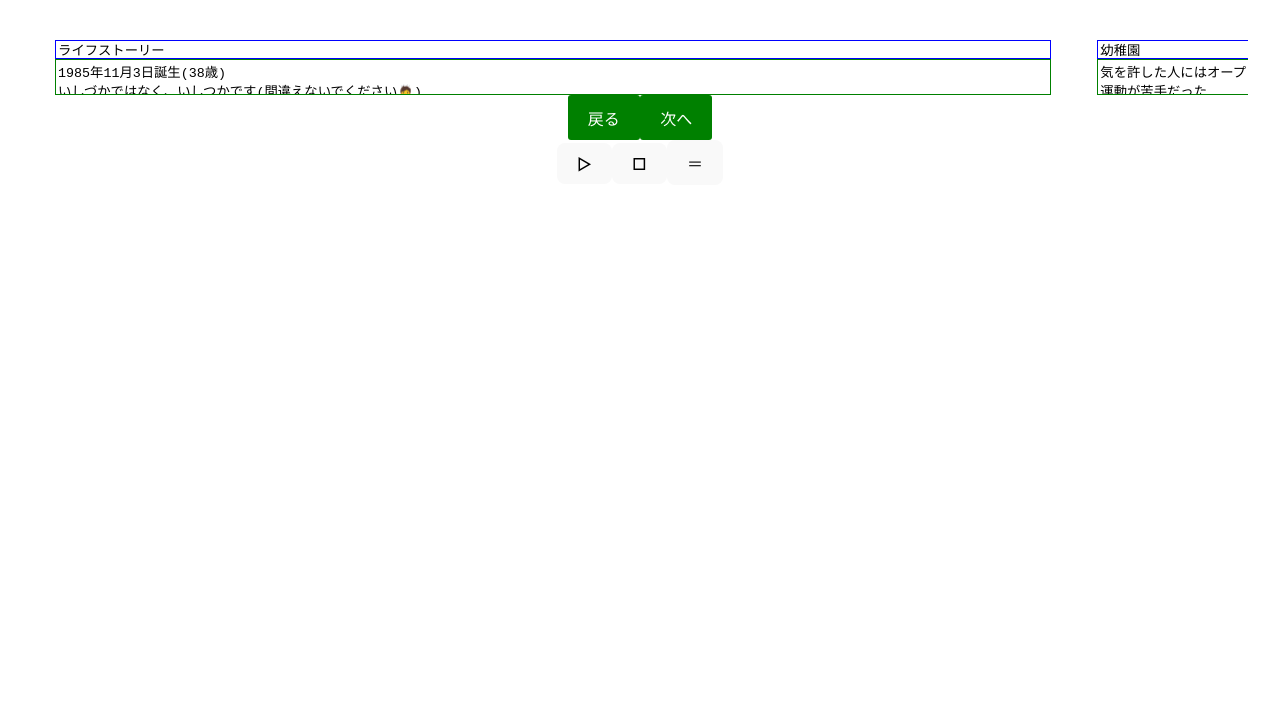
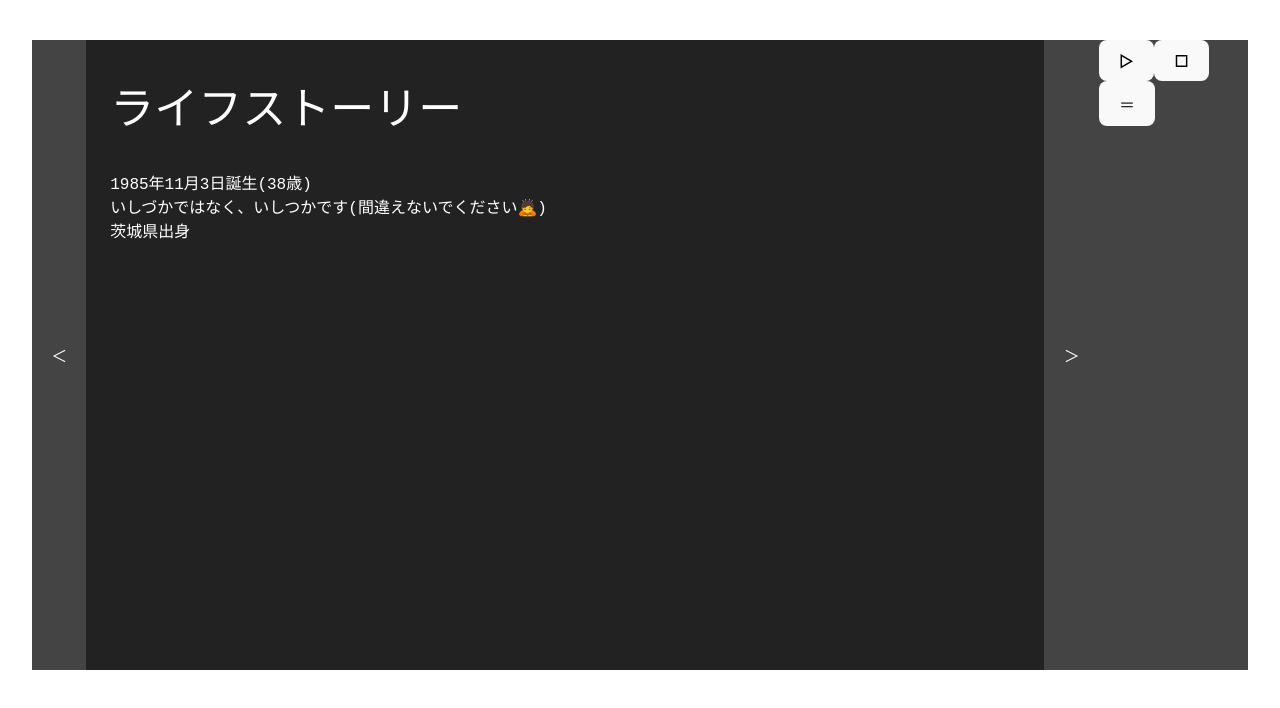
Before and after one commit to tak389/slideshow, a React (Vite) app: page / in a window 1280 px wide. Shown: the top 708 px of the page. Built offline with nearby package versions, Linux system fonts and the light colour scheme; no server answers.

Commit message:
プレゼンテーションの枠組みの修正
Signed-off-by: tak389 <pupu8241t@gmail.com>

```diff
--- a/src/App.css
+++ b/src/App.css
@@ -3,7 +3,6 @@
   height: 720px;
   margin: 0 auto;
   padding: 2rem;
-  text-align: center;
 }
 
 .logo {
--- a/src/components/atoms/SlideButton/index.module.css
+++ b/src/components/atoms/SlideButton/index.module.css
@@ -1,6 +1,13 @@
 .button {
-    background-color: green;
+    background-color: #444444;
+    outline: none;
     color: white;
     border-radius: 3px;
     cursor: pointer;
+    border: none;
 }
+
+.button:focus {
+    outline: none;
+    background: transparent;
+}
--- a/src/components/atoms/Text/index.module.css
+++ b/src/components/atoms/Text/index.module.css
@@ -1,5 +1,9 @@
 .text {
-    border: 1px solid blue;
+    border: none;
     outline: none;
     width: 95%;
+    font-size: 44px;
+    background-color: #222222;
+    color: #FFFFFF;
+    padding: 5vh 2vw 0;
 }
--- a/src/components/atoms/TextArea/index.module.css
+++ b/src/components/atoms/TextArea/index.module.css
@@ -1,6 +1,12 @@
 .textarea {
-    border: 1px solid green;
+    border: none;
     outline: none;
+    overflow: hidden;
     resize: none;
     width: 95%;
+    height: 500px;
+    font-size: 16px;
+    background-color: #222222;
+    color: #FFFFFF;
+    padding: 5vh 2vw 0;
 }
--- a/src/components/organisms/Presentation/index.module.css
+++ b/src/components/organisms/Presentation/index.module.css
@@ -1,5 +1,5 @@
 .presentation_area {
-    width: 16.6%;
+    width: 14.2%;
     height: 100%;
     font-size: 16px;
     display: flex;
--- a/src/components/templates/SlideShowTemplate/index.module.css
+++ b/src/components/templates/SlideShowTemplate/index.module.css
@@ -1,11 +1,23 @@
-.slide_wrapper {
+.template {
   width: 100%;
-  position: relative;
-  overflow: hidden;
+  background-color: #444444;
+  display: flex;
+  justify-content: center;
+
+  .outside {
+    display: flex;
+    align-items: center;
+  }
+
+  .slide_wrapper {
+    width: 88%;
+    position: relative;
+    overflow: hidden;
+    display: inline-block;
+  }
 }
 
 .slide_area {
-  width: 600%;
-  height: 100%;
+  width: 700%;
   display: flex;
 }
--- a/src/components/templates/SlideShowTemplate/index.tsx
+++ b/src/components/templates/SlideShowTemplate/index.tsx
@@ -44,7 +44,7 @@ const SlideShowTemplate = (props: Props): JSX.Element => {
     }
 
     const scrollStyle = {
-        transform: `translateX(-${pageIndex * 16.66}%)`,
+        transform: `translateX(-${pageIndex * 14.2}%)`,
         transition: 'transform 0.5s ease'
     }
 
@@ -54,7 +54,10 @@ const SlideShowTemplate = (props: Props): JSX.Element => {
     }
 
     return (
-        <div className=''>
+        <div className={styles.template}>
+            <span className={styles.outside}>
+                <SlideButton onClick={slidePrevPage}>＜</SlideButton>
+            </span>
             <div className={styles.slide_wrapper}>
                 <Swiper>
                     <SwiperSlide>
@@ -65,11 +68,12 @@ const SlideShowTemplate = (props: Props): JSX.Element => {
                         </div>
                     </SwiperSlide>
                 </Swiper>
-                <div className=''>
-                    <SlideButton onClick={slidePrevPage}>戻る</SlideButton>
-                    <SlideButton onClick={slideNextPage}>次へ</SlideButton>
-                    <SoundButton sound={props.data.media[2].path}></SoundButton>
-                </div>
+            </div>
+            <span className={styles.outside}>
+                <SlideButton onClick={slideNextPage}>＞</SlideButton>
+            </span>
+            <div>
+                <SoundButton sound={props.data.media[2].path}></SoundButton>
             </div>
         </div>
     )
```
